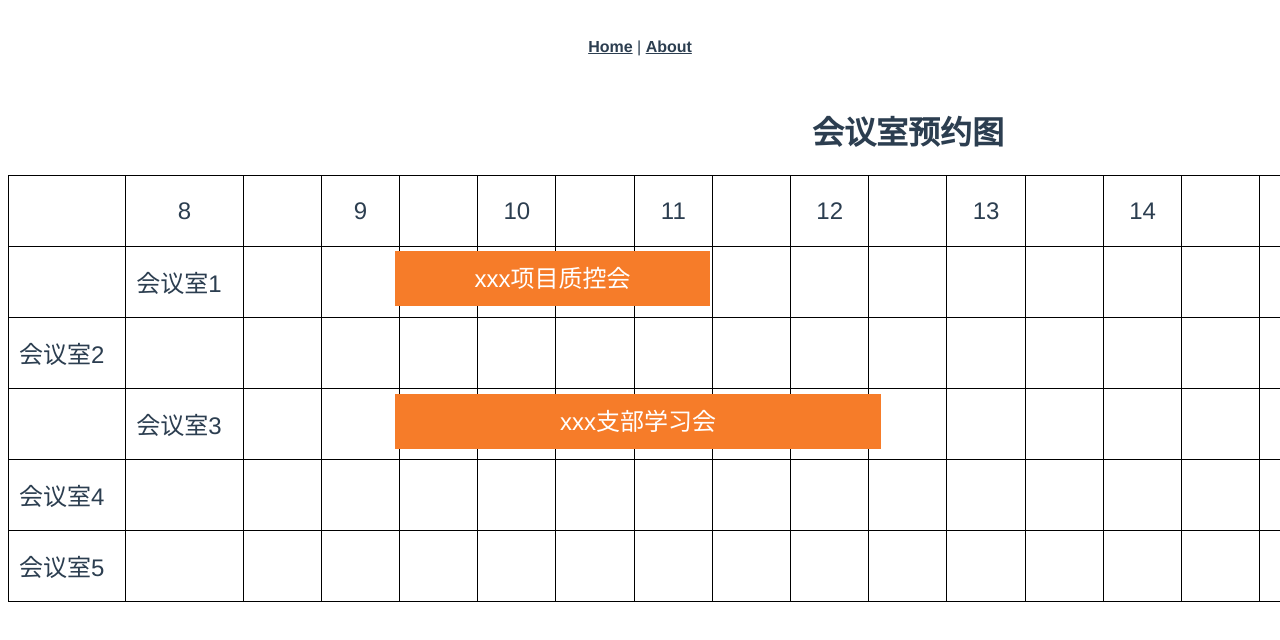
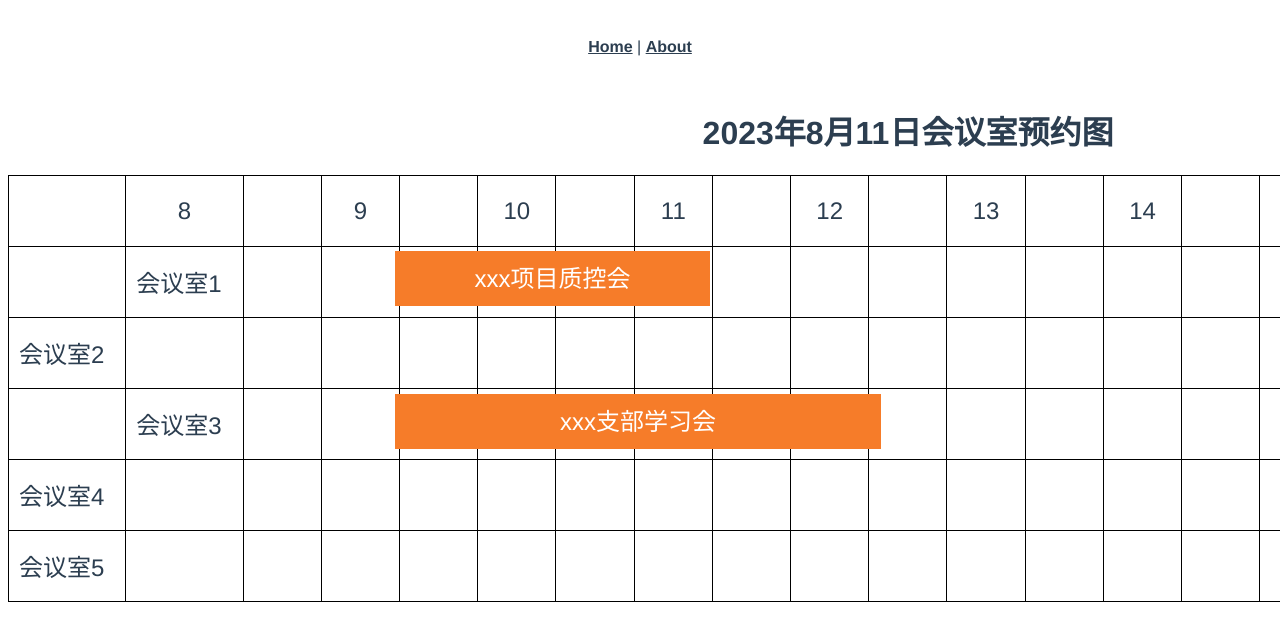
Before and after one commit to xiongxinyi/reservation, a Vue app in the folder meeting/: page /#/yuyuetu in a window 1280 px wide. Shown: the top 640 px of the page. Built offline with nearby package versions, Linux system fonts and the light colour scheme.

Commit message:
添加预约图时间

```diff
--- a/meeting/src/views/YuYueTu.vue
+++ b/meeting/src/views/YuYueTu.vue
@@ -1,6 +1,6 @@
 <template>
   <div id="MeetingRoom">
-    <h1>会议室预约图</h1>
+    <h1>{{ date.getFullYear() + '年' + (date.getMonth() + 1) + '月' + date.getDate() + '日' }}会议室预约图</h1>
     <table>
       <tr>
           <td class="tds"></td>
@@ -148,7 +148,8 @@
 </template>
 
 <script setup>
-import { reactive } from 'vue'
+import { reactive,ref } from 'vue'
+const date = ref(new Date())
 </script>
 
 <style lang="scss" scoped>
```
